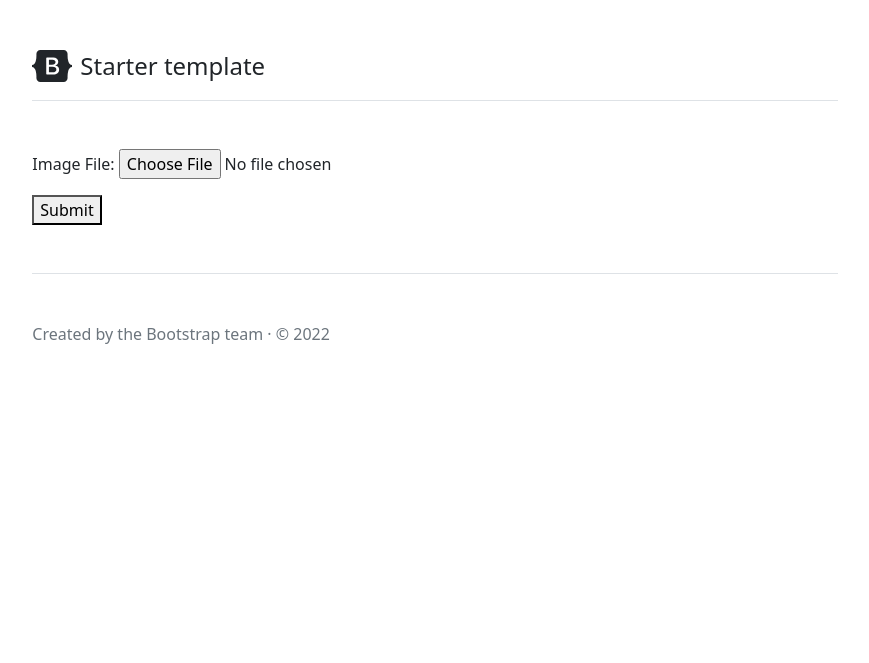
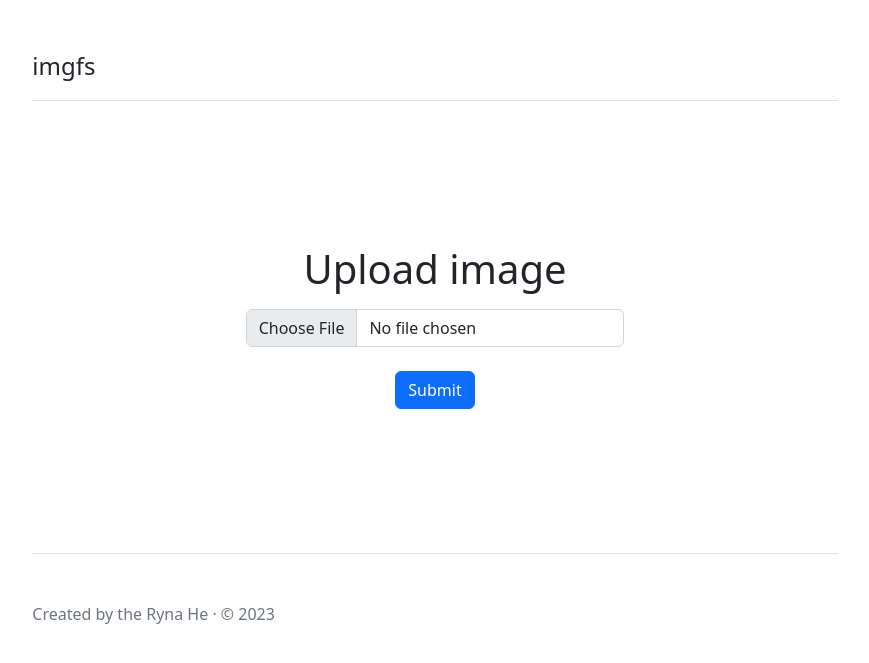
Before and after one commit to ryanho/imgfs, a Django app: page / in a window 1280 px wide. Shown: the top 663 px of the page, without its empty margins (205-1074 px from the left). Run offline with Django 4.2, Linux system fonts and the light colour scheme; some libraries are stand-ins or nearby versions.

Commit message:
調整版面配置與圖片連結位置

```diff
--- a/backend/views.py
+++ b/backend/views.py
@@ -30,12 +30,18 @@ class ShowImageView(TemplateView):
     template_name = 'backend/show_image.html'
 
     def get_context_data(self, **kwargs):
-        file_url = f'https://cloudflare-ipfs.com/ipfs/{kwargs.get("cid")}'
+        cid = kwargs.get("cid")
+        filename = self.request.GET.get('filename', None)
+        file_url = f'https://cloudflare-ipfs.com/ipfs/{cid}'
         res = httpx.get(file_url, timeout=60)
 
         context = super().get_context_data(**kwargs)
         context['file_url'] = file_url
         context['content_type'] = res.headers.get('Content-Type')
+        if filename is None:
+            context['imgurl'] = None
+        else:
+            context['imgurl'] = reverse('GetImage', kwargs={'cid': cid, 'filename': filename})
         return context
 
 
--- a/templates/backend/base.html
+++ b/templates/backend/base.html
@@ -4,18 +4,9 @@
     <meta charset="utf-8">
     <meta name="viewport" content="width=device-width, initial-scale=1">
     <meta name="description" content="">
-    <meta name="author" content="Mark Otto, Jacob Thornton, and Bootstrap contributors">
-    <meta name="generator" content="Hugo 0.104.2">
-    <meta property="og:title" content="ImgFS" />
-    <meta property="og:image" content="{{ file_url }}" />
-    <meta property="og:image:type" content="{{ content_type }}" />
-    <title>Starter Template · Bootstrap v5.2</title>
-
-    <link rel="canonical" href="https://getbootstrap.com/docs/5.2/examples/starter-template/">
-
-
-
-
+    {% block meta %}
+    {% endblock %}
+    <title>imgfs</title>
 
     <link href="https://cdn.jsdelivr.net/npm/bootstrap@5.2.3/dist/css/bootstrap.min.css" rel="stylesheet" integrity="sha384-rbsA2VBKQhggwzxH7pPCaAqO46MgnOM80zW1RWuH61DGLwZJEdK2Kadq2F9CUG65" crossorigin="anonymous">
 
@@ -92,48 +83,17 @@
 <div class="col-lg-8 mx-auto p-4 py-md-5">
   <header class="d-flex align-items-center pb-3 mb-5 border-bottom">
     <a href="/" class="d-flex align-items-center text-dark text-decoration-none">
-      <svg xmlns="http://www.w3.org/2000/svg" width="40" height="32" class="me-2" viewBox="0 0 118 94" role="img"><title>Bootstrap</title><path fill-rule="evenodd" clip-rule="evenodd" d="M24.509 0c-6.733 0-11.715 5.893-11.492 12.284.214 6.14-.064 14.092-2.066 20.577C8.943 39.365 5.547 43.485 0 44.014v5.972c5.547.529 8.943 4.649 10.951 11.153 2.002 6.485 2.28 14.437 2.066 20.577C12.794 88.106 17.776 94 24.51 94H93.5c6.733 0 11.714-5.893 11.491-12.284-.214-6.14.064-14.092 2.066-20.577 2.009-6.504 5.396-10.624 10.943-11.153v-5.972c-5.547-.529-8.934-4.649-10.943-11.153-2.002-6.484-2.28-14.437-2.066-20.577C105.214 5.894 100.233 0 93.5 0H24.508zM80 57.863C80 66.663 73.436 72 62.543 72H44a2 2 0 01-2-2V24a2 2 0 012-2h18.437c9.083 0 15.044 4.92 15.044 12.474 0 5.302-4.01 10.049-9.119 10.88v.277C75.317 46.394 80 51.21 80 57.863zM60.521 28.34H49.948v14.934h8.905c6.884 0 10.68-2.772 10.68-7.727 0-4.643-3.264-7.207-9.012-7.207zM49.948 49.2v16.458H60.91c7.167 0 10.964-2.876 10.964-8.281 0-5.406-3.903-8.178-11.425-8.178H49.948z" fill="currentColor"></path></svg>
-      <span class="fs-4">Starter template</span>
+      <span class="fs-4">imgfs</span>
     </a>
   </header>
 
   <main>
       {% block content %}
-    <h1>Get started with Bootstrap</h1>
-    <p class="fs-5 col-md-8">Quickly and easily get started with Bootstrap's compiled, production-ready files with this barebones example featuring some basic HTML and helpful links. Download all our examples to get started.</p>
 
-    <div class="mb-5">
-      <a href="/docs/5.2/examples/" class="btn btn-primary btn-lg px-4">Download examples</a>
-    </div>
-
-    <hr class="col-3 col-md-2 mb-5">
-
-    <div class="row g-5">
-      <div class="col-md-6">
-        <h2>Starter projects</h2>
-        <p>Ready to beyond the starter template? Check out these open source projects that you can quickly duplicate to a new GitHub repository.</p>
-        <ul class="icon-list ps-0">
-          <li class="d-flex align-items-start mb-1"><a href="https://github.com/twbs/bootstrap-npm-starter" rel="noopener" target="_blank">Bootstrap npm starter</a></li>
-          <li class="text-muted d-flex align-items-start mb-1">Bootstrap Parcel starter (coming soon!)</li>
-        </ul>
-      </div>
-
-      <div class="col-md-6">
-        <h2>Guides</h2>
-        <p>Read more detailed instructions and documentation on using or contributing to Bootstrap.</p>
-        <ul class="icon-list ps-0">
-          <li class="d-flex align-items-start mb-1"><a href="/docs/5.2/getting-started/introduction/">Bootstrap quick start guide</a></li>
-          <li class="d-flex align-items-start mb-1"><a href="/docs/5.2/getting-started/webpack/">Bootstrap Webpack guide</a></li>
-          <li class="d-flex align-items-start mb-1"><a href="/docs/5.2/getting-started/parcel/">Bootstrap Parcel guide</a></li>
-          <li class="d-flex align-items-start mb-1"><a href="/docs/5.2/getting-started/vite/">Bootstrap Vite guide</a></li>
-          <li class="d-flex align-items-start mb-1"><a href="/docs/5.2/getting-started/contribute/">Contributing to Bootstrap</a></li>
-        </ul>
-      </div>
-    </div>
       {% endblock %}
   </main>
   <footer class="pt-5 my-5 text-muted border-top">
-    Created by the Bootstrap team &middot; &copy; 2022
+    Created by the Ryna He &middot; &copy; 2023
   </footer>
 </div>
 
--- a/templates/backend/home.html
+++ b/templates/backend/home.html
@@ -1,11 +1,18 @@
 {% extends 'backend/base.html' %}
 
 {% block content %}
-<div class="form">
-    <form method="post" enctype="multipart/form-data">
+  <section class="py-5 text-center container">
+    <div class="row py-lg-5">
+      <div class="col-lg-6 col-md-8 mx-auto">
+        <h1 class="fw-light">Upload image</h1>
+        <form method="post" enctype="multipart/form-data">
         {% csrf_token %}
-        {{ form.as_p }}
-        <button type="submit">Submit</button>
-    </form>
-</div>
+        <div class="mb-3 py-2">
+          <input class="form-control" type="file" id="image_file" name="image_file" accept="image/jpeg,image/gif,image/png,image/webp">
+        </div>
+        <button type="submit" class="btn btn-primary">Submit</button>
+        </form>
+      </div>
+    </div>
+  </section>
 {% endblock %}
```
Also changed, not shown: templates/backend/show_image.html (+28 -19 lines).
